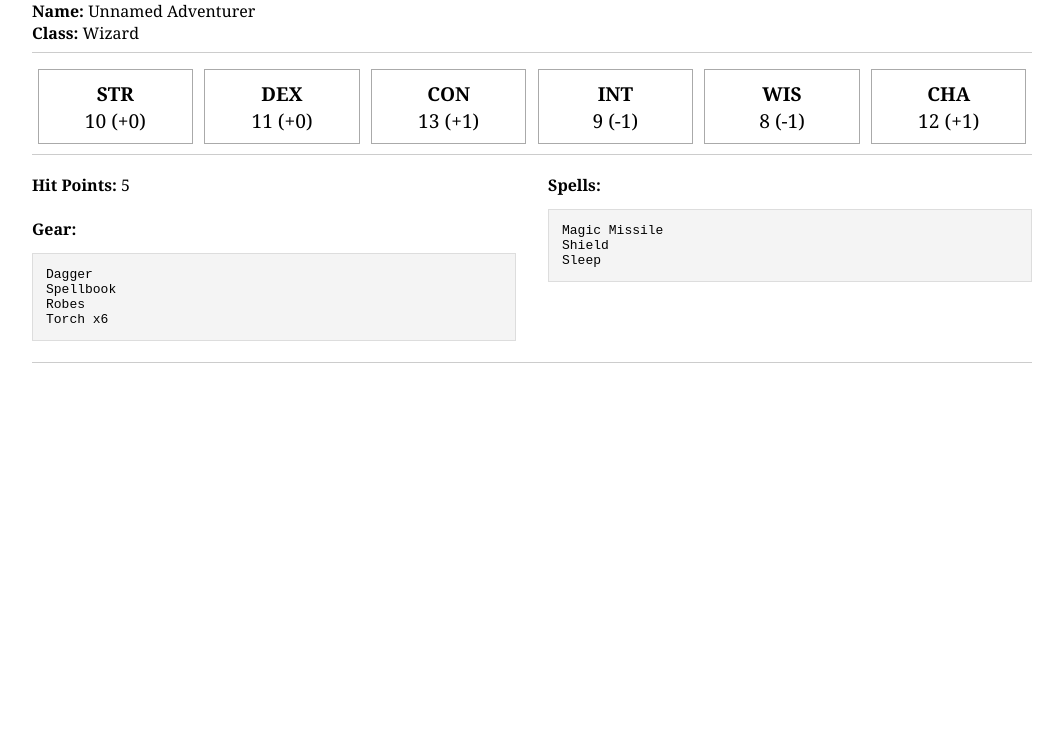
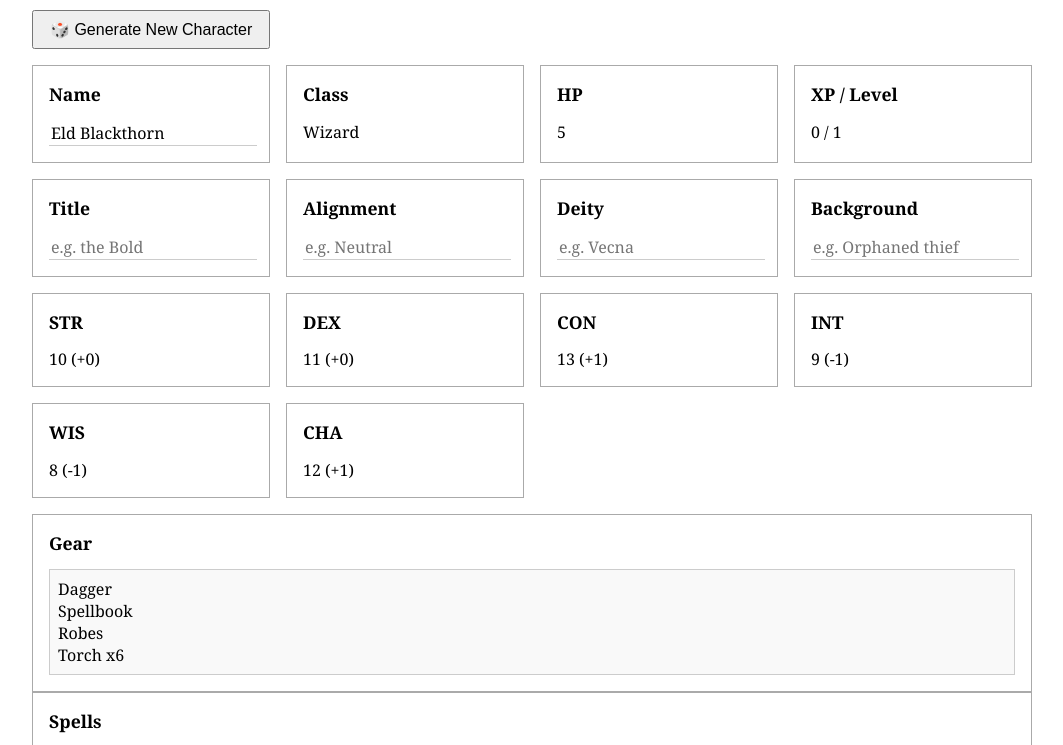
Before and after one commit to ebabel-eu/shadowdark-character, a plain HTML site: page index.html in a window 1280 px wide. Shown: the part 118-863 px from the top of the page, without its empty margins (108-1171 px from the left). Before the commit the page ends 800 px from the top, so only its background shows below. Drawn offline with Linux system fonts and the light colour scheme.

Commit message:
Update index.html for layout and name generation

```diff
--- a/index.html
+++ b/index.html
@@ -5,9 +5,9 @@
   <title>Shadowdark Character Sheet</title>
   <style>
     @media print {
-      @page {
-        size: A4 landscape;
-        margin: 1cm;
+      @page { size: A4 landscape; margin: 1cm; }
+      #generateBtn {
+        display: none;
       }
     }
 
@@ -15,86 +15,114 @@
       font-family: Georgia, serif;
       background: white;
       color: black;
-      padding: 1cm;
+      padding: 2rem;
       max-width: 1000px;
       margin: auto;
     }
 
     h1 {
       text-align: center;
-      margin-bottom: 0.5em;
+      margin-bottom: 1em;
+    }
+
+    #generateBtn {
+      margin-bottom: 1em;
+      font-size: 1em;
+      padding: 0.5em 1em;
+      cursor: pointer;
+    }
+
+    .grid {
+      display: grid;
+      grid-template-columns: repeat(4, 1fr);
+      gap: 1em;
+      margin-bottom: 1em;
     }
 
     .section {
-      margin-bottom: 1em;
-      border-bottom: 1px solid #ccc;
-      padding-bottom: 0.5em;
+      border: 1px solid #aaa;
+      padding: 1em;
     }
 
-    .stats {
-      display: flex;
-      justify-content: space-between;
-      font-size: 1.2em;
+    .section h2 {
+      margin-top: 0;
+      font-size: 1.1em;
     }
 
-    .stat {
-      flex: 1;
-      text-align: center;
-      border: 1px solid #aaa;
-      margin: 0 0.3em;
+    .gear, .spells {
+      white-space: pre-wrap;
+      background: #f9f9f9;
       padding: 0.5em;
+      border: 1px solid #ccc;
     }
 
-    pre {
+    input {
+      width: 100%;
+      font-family: inherit;
       font-size: 1em;
-      white-space: pre-wrap;
-      background: #f4f4f4;
-      padding: 1em;
-      border: 1px solid #ddd;
-    }
-
-    .grid-2 {
-      display: flex;
-      gap: 2em;
-    }
-
-    .half {
-      flex: 1;
+      border: none;
+      border-bottom: 1px solid #ccc;
+      background: transparent;
     }
   </style>
 </head>
 <body>
   <h1>Shadowdark RPG – Level 1 Character</h1>
+  <button id="generateBtn" onclick="generateAndDisplay()">🎲 Generate New Character</button>
+
+  <div class="grid">
+    <div class="section">
+      <h2>Name</h2>
+      <input type="text" id="charName" placeholder="Unnamed Adventurer">
+    </div>
+    <div class="section"><h2>Class</h2><div id="charClass"></div></div>
+    <div class="section"><h2>HP</h2><div id="hp"></div></div>
+    <div class="section"><h2>XP / Level</h2><div>0 / 1</div></div>
+  </div>
+
+  <div class="grid">
+    <div class="section"><h2>Title</h2><input type="text" placeholder="e.g. the Bold"></div>
+    <div class="section"><h2>Alignment</h2><input type="text" placeholder="e.g. Neutral"></div>
+    <div class="section"><h2>Deity</h2><input type="text" placeholder="e.g. Vecna"></div>
+    <div class="section"><h2>Background</h2><input type="text" placeholder="e.g. Orphaned thief"></div>
+  </div>
+
+  <div class="grid">
+    <div class="section"><h2>STR</h2><div id="STR"></div></div>
+    <div class="section"><h2>DEX</h2><div id="DEX"></div></div>
+    <div class="section"><h2>CON</h2><div id="CON"></div></div>
+    <div class="section"><h2>INT</h2><div id="INT"></div></div>
+    <div class="section"><h2>WIS</h2><div id="WIS"></div></div>
+    <div class="section"><h2>CHA</h2><div id="CHA"></div></div>
+  </div>
 
   <div class="section">
-    <strong>Name:</strong> <span id="charName">—</span><br>
-    <strong>Class:</strong> <span id="charClass">—</span>
+    <h2>Gear</h2>
+    <div class="gear" id="gear"></div>
   </div>
 
-  <div class="section stats" id="statsSection"></div>
-
-  <div class="section grid-2">
-    <div class="half">
-      <strong>Hit Points:</strong> <span id="hp">—</span><br><br>
-      <strong>Gear:</strong>
-      <pre id="gear">—</pre>
-    </div>
-    <div class="half">
-      <strong>Spells:</strong>
-      <pre id="spells">—</pre>
-    </div>
+  <div class="section">
+    <h2>Spells</h2>
+    <div class="spells" id="spells"></div>
   </div>
 
   <script>
-    // Insert your character generator logic here:
     function roll3d6() {
       return Array.from({ length: 3 }, () => Math.floor(Math.random() * 6) + 1).reduce((a, b) => a + b, 0);
     }
+
     function abilityMod(score) {
       return Math.floor((score - 10) / 2);
     }
+
     function getRandom(arr, n = 1) {
       return arr.sort(() => 0.5 - Math.random()).slice(0, n);
+    }
+
+    function generateFantasyName() {
+      const first = ["Kael", "Ryn", "Thorn", "Mira", "Dara", "Zar", "Lira", "Bryn", "Vor", "Nyra", "Eld"];
+      const last = ["Blackthorn", "Ironfist", "Stormborn", "Nightshade", "Whisperwind", "Ashwalker", "Brighthelm"];
+      return `${getRandom(first)} ${getRandom(last)}`;
     }
 
     const classes = ["Fighter", "Thief", "Wizard", "Priest"];
@@ -109,7 +137,6 @@
         obj[stat] = { score, mod: abilityMod(score) };
         return obj;
       }, {});
-
       const charClass = getRandom(classes)[0];
       const conMod = stats.CON.mod;
       const baseHP = { Fighter: 8, Thief: 6, Wizard: 4, Priest: 6 }[charClass];
@@ -122,7 +149,7 @@
       const spells = ["Wizard", "Priest"].includes(charClass) ? getRandom(level1Spells[charClass], 3) : [];
 
       return {
-        name: "Unnamed Adventurer",
+        name: generateFantasyName(),
         class: charClass,
         stats,
         hp: Math.max(1, baseHP + conMod),
@@ -131,21 +158,22 @@
       };
     }
 
-    const char = generateCharacter();
+    function generateAndDisplay() {
+      const char = generateCharacter();
+      document.getElementById("charName").value = char.name;
+      document.getElementById("charClass").textContent = char.class;
+      document.getElementById("hp").textContent = char.hp;
+      document.getElementById("gear").textContent = char.gear.join("\n");
+      document.getElementById("spells").textContent = char.spells.join("\n") || "None";
 
-    document.getElementById("charName").textContent = char.name;
-    document.getElementById("charClass").textContent = char.class;
-    document.getElementById("hp").textContent = char.hp;
-    document.getElementById("gear").textContent = char.gear.join("\n");
-    document.getElementById("spells").textContent = char.spells.join("\n") || "None";
+      for (const stat in char.stats) {
+        const s = char.stats[stat];
+        document.getElementById(stat).textContent = `${s.score} (${s.mod >= 0 ? "+" : ""}${s.mod})`;
+      }
+    }
 
-    const statsDiv = document.getElementById("statsSection");
-    for (const [stat, { score, mod }] of Object.entries(char.stats)) {
-      const div = document.createElement("div");
-      div.className = "stat";
-      div.innerHTML = `<strong>${stat}</strong><br>${score} (${mod >= 0 ? "+" : ""}${mod})`;
-      statsDiv.appendChild(div);
-    }
+    // Generate on first load
+    generateAndDisplay();
   </script>
 </body>
 </html>
```
